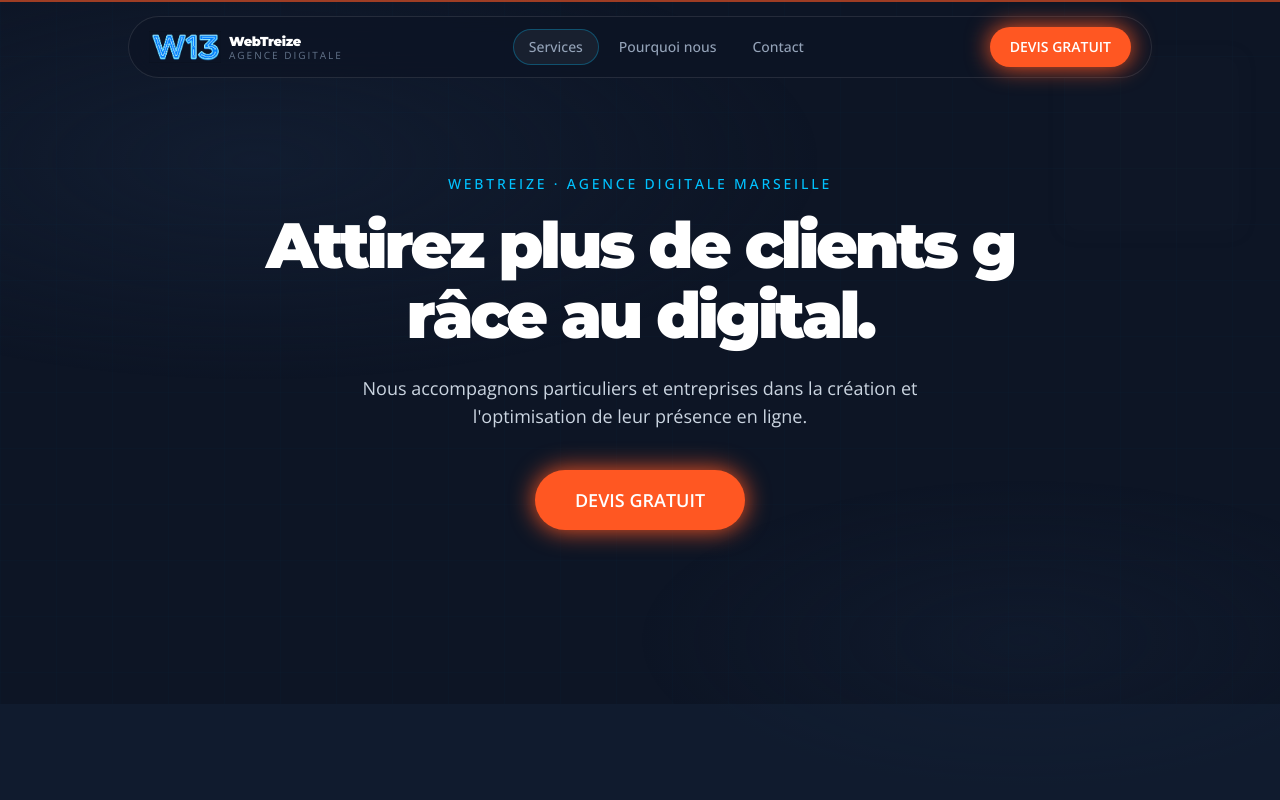
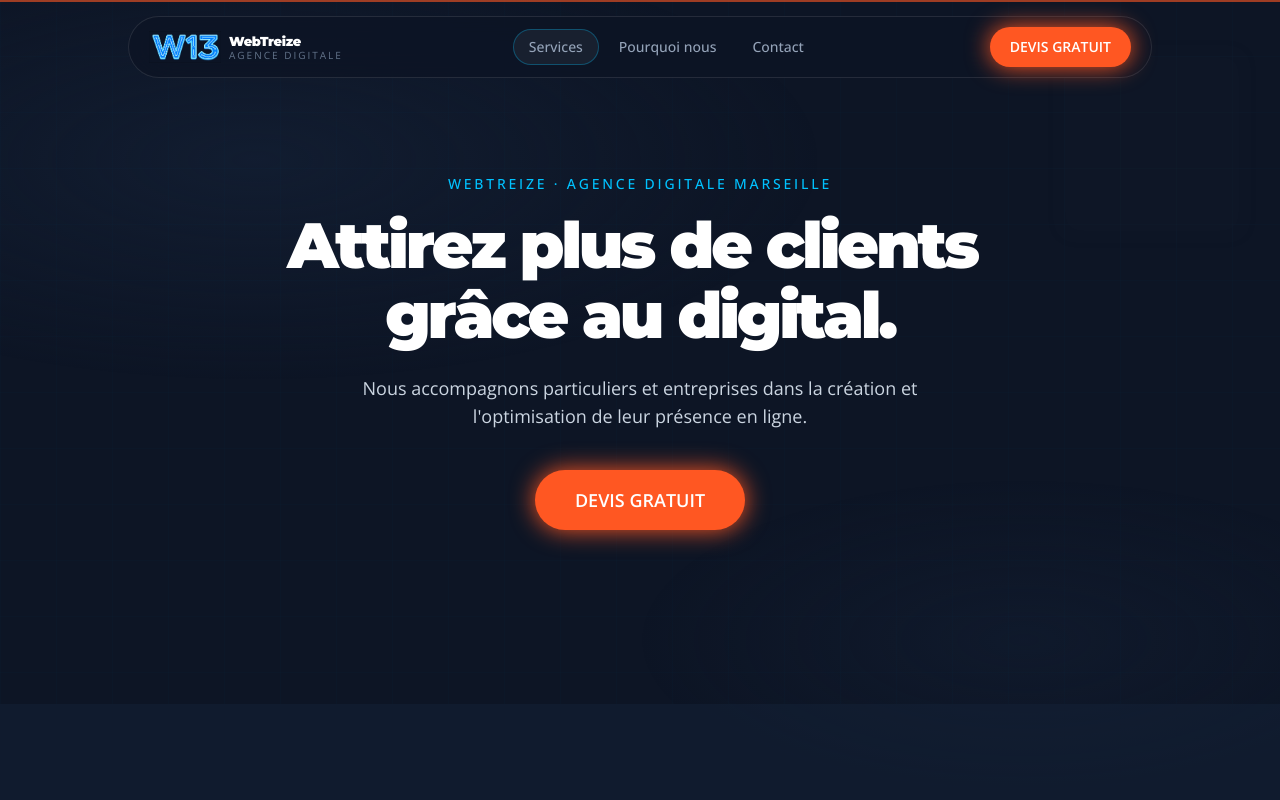
Before and after one commit to RayaneTks/webtreize, a Next.js app: page / in a window 1280 px wide. Shown: the top 800 px of the page. Built offline with nearby package versions, Linux system fonts and the light colour scheme; grey boxes are pictures that could not be loaded.

Commit message:
author fix

```diff
--- a/components/Hero.tsx
+++ b/components/Hero.tsx
@@ -12,15 +12,27 @@ const container = {
     opacity: 1,
     transition: {
       staggerChildren: 0.028,
-      delayChildren: 0.08,
+      delayChildren: 0.12,
     },
   },
 };
 
 const letter = {
-  hidden: { opacity: 0, y: 24 },
+  hidden: { opacity: 0, y: 32 },
   visible: { opacity: 1, y: 0 },
 };
+
+const graceWrapper = {
+  hidden: { opacity: 0 },
+  visible: {
+    opacity: 1,
+    transition: { staggerChildren: 0.028, delayChildren: 0 },
+  },
+};
+
+const BEFORE_H1 = "Attirez plus de clients ";
+const GRACE = "grâce";
+const AFTER_H1 = " au digital.";
 
 function scrollToContact() {
   document.getElementById('contact')?.scrollIntoView({ behavior: 'smooth', block: 'start' });
@@ -71,9 +83,29 @@ export default function Hero() {
           initial="hidden"
           animate="visible"
         >
-          {H1_TEXT.split('').map((char, i) => (
+          {BEFORE_H1.split('').map((char, i) => (
             <motion.span
-              key={i}
+              key={`b-${i}`}
+              variants={letter}
+              className="inline-block"
+              style={{ whiteSpace: char === ' ' ? 'pre' : 'normal' }}
+            >
+              {char}
+            </motion.span>
+          ))}
+          <motion.span
+            variants={graceWrapper}
+            className="inline-block whitespace-nowrap"
+          >
+            {GRACE.split('').map((char, i) => (
+              <motion.span key={`g-${i}`} variants={letter} className="inline-block">
+                {char}
+              </motion.span>
+            ))}
+          </motion.span>
+          {AFTER_H1.split('').map((char, i) => (
+            <motion.span
+              key={`a-${i}`}
               variants={letter}
               className="inline-block"
               style={{ whiteSpace: char === ' ' ? 'pre' : 'normal' }}
```
